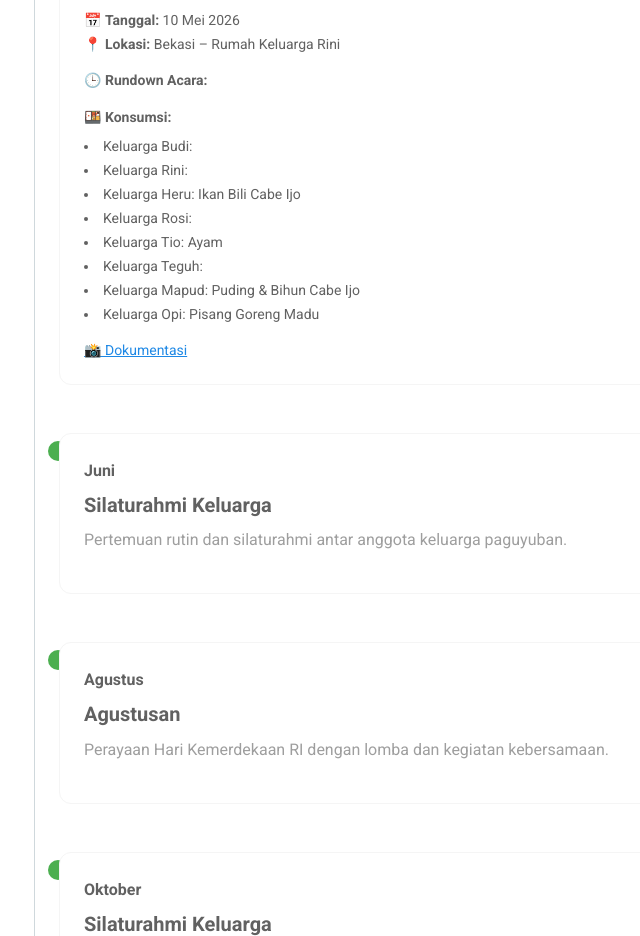
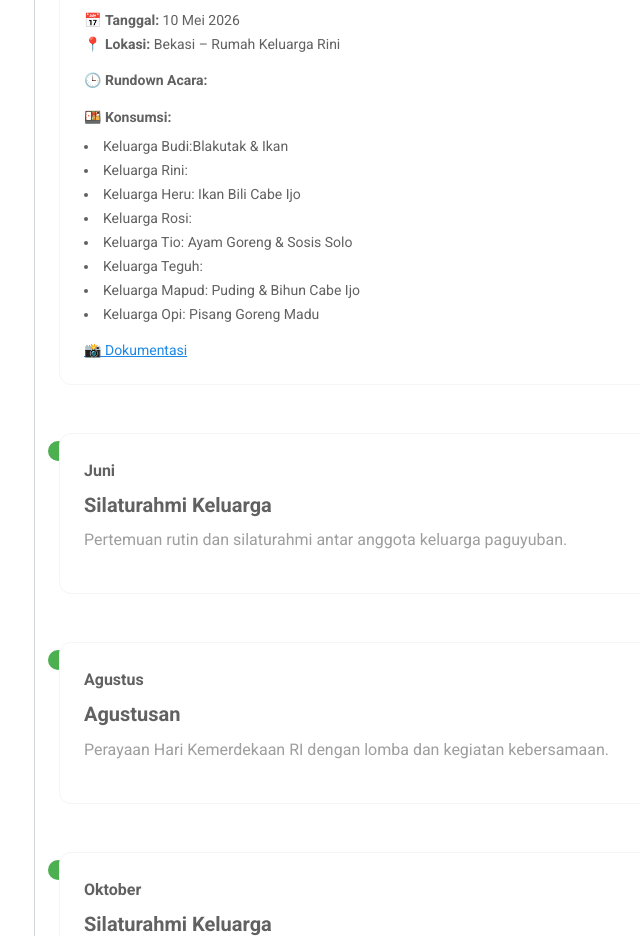
Before and after one commit to rofitls/porto-paguyuban, a Next.js app: page / in a window 1280 px wide. Shown: the part 3160-4096 px from the top of the page, without its empty margins (246-886 px from the left). Built offline with nearby package versions, Linux system fonts and the light colour scheme.

Commit message:
Revisi Menu

```diff
--- a/src/app/timeline.tsx
+++ b/src/app/timeline.tsx
@@ -63,11 +63,11 @@ const TIMELINE: TimelineItem[] = [
 
     ],
     consumption: [
-      "Keluarga Budi:",
+      "Keluarga Budi:Blakutak & Ikan",
       "Keluarga Rini:",
       "Keluarga Heru: Ikan Bili Cabe Ijo",
       "Keluarga Rosi:",
-      "Keluarga Tio: Ayam",
+      "Keluarga Tio: Ayam Goreng & Sosis Solo",
       "Keluarga Teguh:",
       "Keluarga Mapud: Puding & Bihun Cabe Ijo",
       "Keluarga Opi: Pisang Goreng Madu",
```
